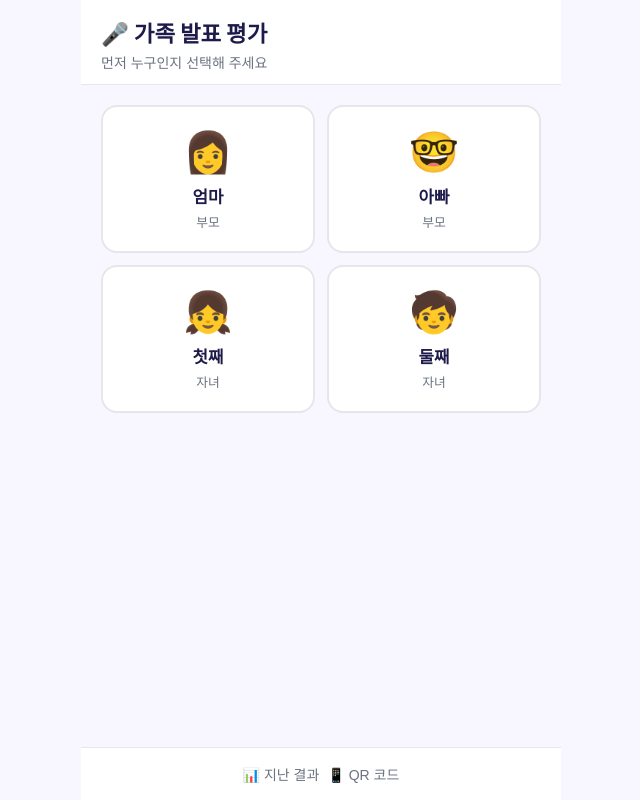
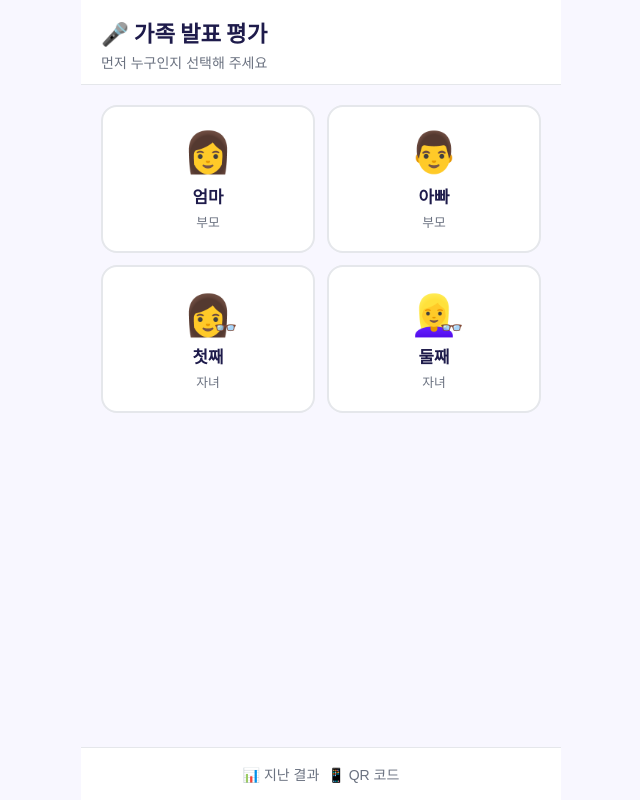
Before and after one commit to hamsigi-lab/testscore, a plain HTML site: page index.html in a window 1280 px wide. Shown: the whole page, without its empty margins (319-959 px from the left). Drawn offline with Linux system fonts and the light colour scheme.

Commit message:
style: 첫째·둘째 안경 뱃지 오버레이 적용, 아빠 원래 아이콘 복원
- 아빠: 👨 (원복)
- 첫째: 👩 + 👓 오버레이 (긴 생머리 + 안경)
- 둘째: 👱‍♀️ + 👓 오버레이 (턱선 단발 + 안경)

Co-Authored-By: Claude Sonnet 4.6 <noreply@anthropic.com>

```diff
--- a/css/style.css
+++ b/css/style.css
@@ -254,6 +254,22 @@ body {
 .qr-card canvas { width: 100% !important; height: auto !important; border-radius: 8px; }
 .qr-url   { font-size: 0.6rem; color: var(--muted); margin-top: 6px; word-break: break-all; }
 
+/* ── Emoji combo (hair + glasses) ── */
+.emoji-wrap {
+  position: relative;
+  display: inline-block;
+  line-height: 1;
+  vertical-align: middle;
+}
+.emoji-gl {
+  position: absolute;
+  bottom: -0.05em;
+  right: -0.22em;
+  font-size: 0.46em;
+  line-height: 1;
+  pointer-events: none;
+}
+
 /* ── Progress bar ── */
 .progress-bar { background: var(--card); border-bottom: 1px solid var(--border); padding: 10px 16px; }
 .progress-inner { display: flex; align-items: center; gap: 10px; }
--- a/js/config.js
+++ b/js/config.js
@@ -1,9 +1,9 @@
 const CONFIG = {
   members: {
     mom:    { name: '엄마', role: 'parent', emoji: '👩' },
-    dad:    { name: '아빠', role: 'parent', emoji: '🤓' },
-    child1: { name: '첫째', role: 'child',  emoji: '👧' },
-    child2: { name: '둘째', role: 'child',  emoji: '🧒' }
+    dad:    { name: '아빠', role: 'parent', emoji: '👨' },
+    child1: { name: '첫째', role: 'child',  emoji: '<span class="emoji-wrap">👩<span class="emoji-gl">👓</span></span>' },
+    child2: { name: '둘째', role: 'child',  emoji: '<span class="emoji-wrap">👱‍♀️<span class="emoji-gl">👓</span></span>' }
   },
 
   items: [
```
